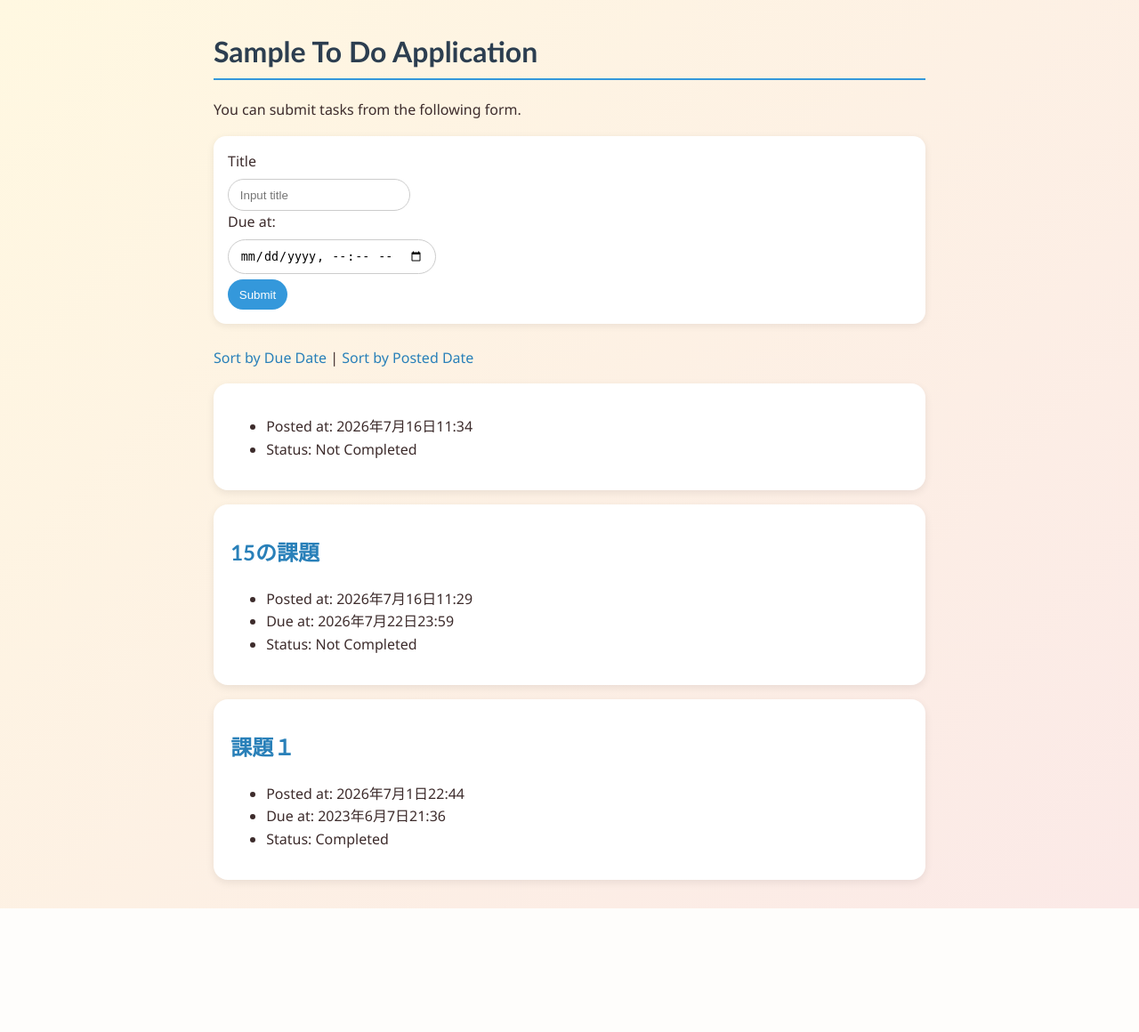
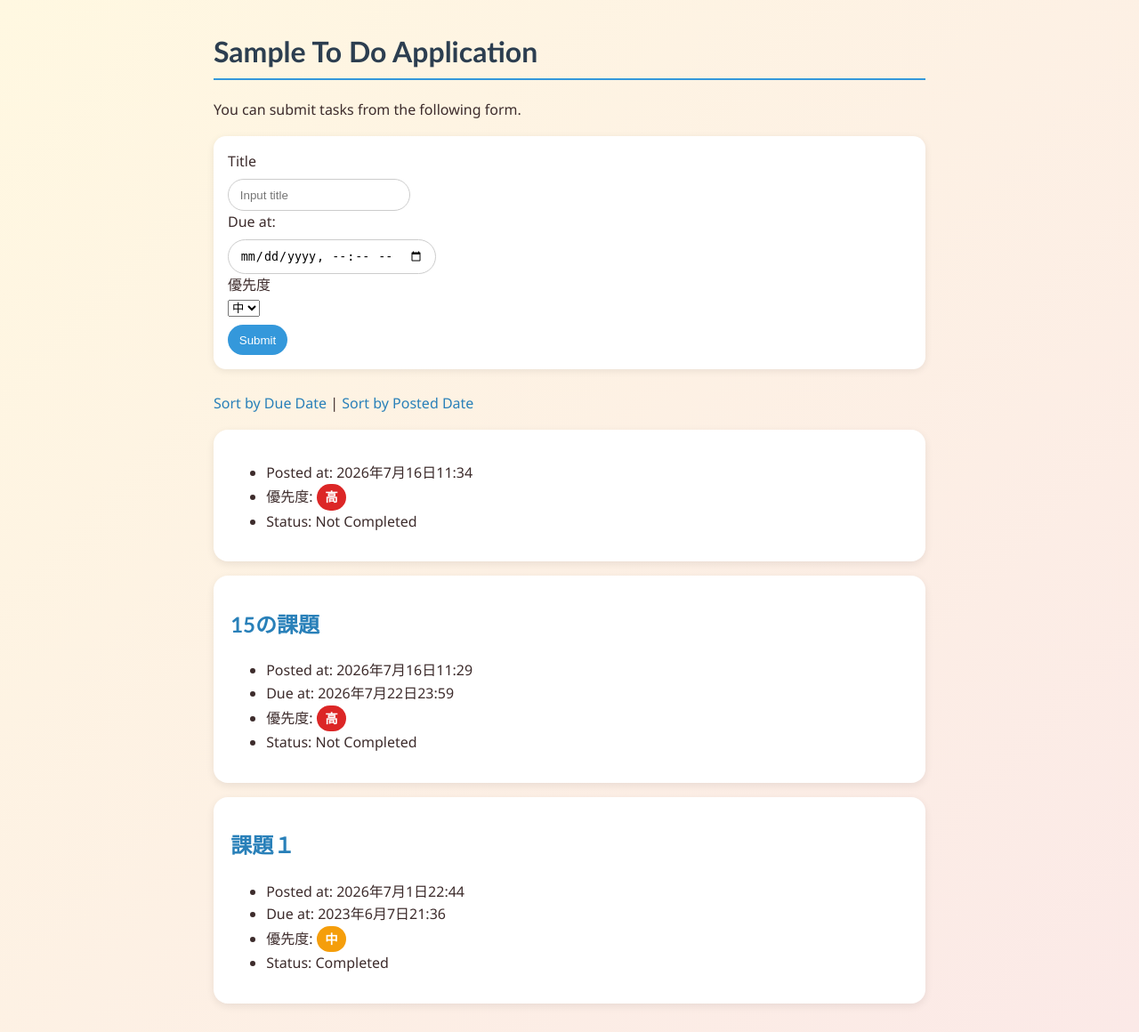
Before and after one commit to s1f102301381/django-test-exercise, a Django app: page / in a window 1280 px wide. Shown: the whole page at 89% size. Before the commit the page ends 1021 px from the top, so only its background shows below. Run offline with Django 5.2, Linux system fonts and the light colour scheme; data comes from the database, SQL or seed files in the repository; both versions use the stored data as it was after the commit.

Commit message:
優先度機能を追加

```diff
--- a/todo/models.py
+++ b/todo/models.py
@@ -3,10 +3,21 @@ from django.utils import timezone
 
 
 class Task(models.Model):
+    PRIORITY_CHOICES = [
+        ('high', '高'),
+        ('medium', '中'),
+        ('low', '低'),
+    ]
+
     title = models.CharField(max_length=100)
     completed = models.BooleanField(default=False)
     posted_at = models.DateTimeField(default=timezone.now)
     due_at = models.DateTimeField(null=True, blank=True)
+    priority = models.CharField(
+        max_length=10,
+        choices=PRIORITY_CHOICES,
+        default='medium',
+    )
 
     def is_overdue(self, dt):
         if self.due_at is None:
--- a/todo/static/todo/style.css
+++ b/todo/static/todo/style.css
@@ -91,3 +91,24 @@ a {
 a:hover {
     text-decoration: none;
 }
+
+.priority-badge {
+    display: inline-block;
+    padding: 0.2rem 0.6rem;
+    border-radius: 999px;
+    font-size: 0.9rem;
+    font-weight: 600;
+    color: white;
+}
+
+.priority-high {
+    background-color: #dc2626;
+}
+
+.priority-medium {
+    background-color: #f59e0b;
+}
+
+.priority-low {
+    background-color: #16a34a;
+}
--- a/todo/templates/todo/detail.html
+++ b/todo/templates/todo/detail.html
@@ -17,6 +17,7 @@
         {% if task.due_at %}
         <li><strong>Due at:</strong> {{ task.due_at }}</li>
         {% endif %}
+        <li><strong>優先度:</strong> <span class="priority-badge priority-{{ task.priority }}">{{ task.get_priority_display }}</span></li>
         {% if task.completed %}
         <li><strong>Status:</strong> Completed</li>
         {% else %}
--- a/todo/templates/todo/index.html
+++ b/todo/templates/todo/index.html
@@ -23,6 +23,14 @@
         <input id="dueInput" name="due_at" type="datetime-local">
       </div>
       <div>
+        <label for="priorityInput">優先度</label><br>
+        <select id="priorityInput" name="priority">
+          <option value="high">高</option>
+          <option value="medium" selected>中</option>
+          <option value="low">低</option>
+        </select>
+      </div>
+      <div>
         <button type="submit">Submit</button>
       </div>
     </form>
@@ -41,6 +49,7 @@
         {% if task.due_at %}
         <li>Due at: {{ task.due_at }}</li>
         {% endif %}
+        <li>優先度: <span class="priority-badge priority-{{ task.priority }}">{{ task.get_priority_display }}</span></li>
         {% if task.completed %}
         <li>Status: Completed</li>
         {% else %}
--- a/todo/views.py
+++ b/todo/views.py
@@ -8,11 +8,15 @@ from todo.models import Task
 
 def index(request):
     if request.method == 'POST':
+        due_at_value = request.POST.get('due_at')
+        due_at = None
+        if due_at_value:
+            due_at = make_aware(parse_datetime(due_at_value))
+
         task = Task(
             title=request.POST['title'],
-            due_at=make_aware(
-                parse_datetime(request.POST['due_at'])
-            )
+            due_at=due_at,
+            priority=request.POST.get('priority', 'medium'),
         )
         task.save()
 
@@ -61,7 +65,9 @@ def update(request, task_id):
 
     if request.method == 'POST':
         task.title = request.POST['title']
-        task.due_at = make_aware(parse_datetime(request.POST['due_at']))
+        due_at_value = request.POST.get('due_at')
+        task.due_at = make_aware(parse_datetime(due_at_value)) if due_at_value else None
+        task.priority = request.POST.get('priority', 'medium')
         task.save()
         return redirect(detail, task_id)
 
```
Also changed, not shown: todo/templates/todo/edit.html (+8 -0 lines), todo/tests.py (+11 -1 lines), db.sqlite3, todo/migrations/0002_task_priority.py (added).
